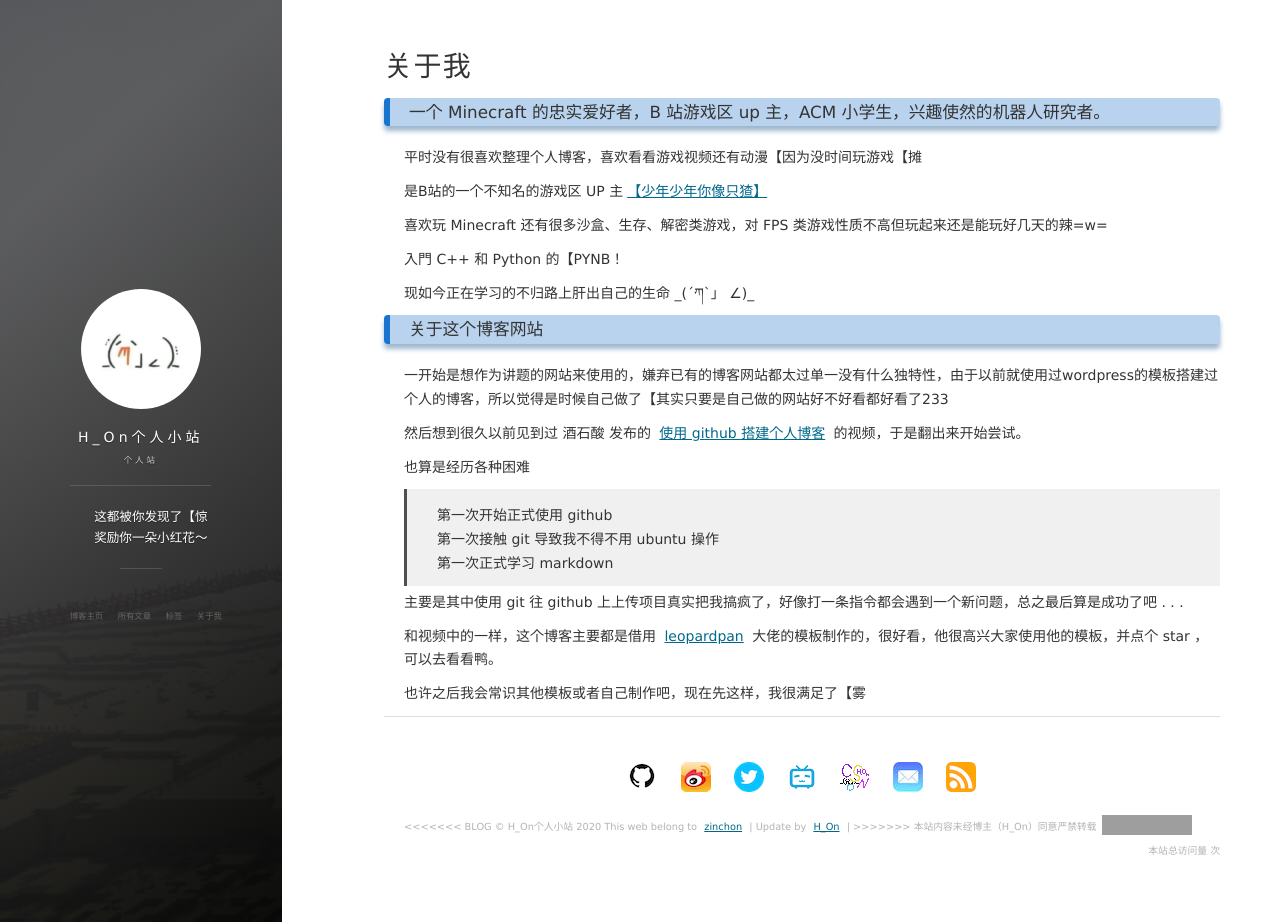
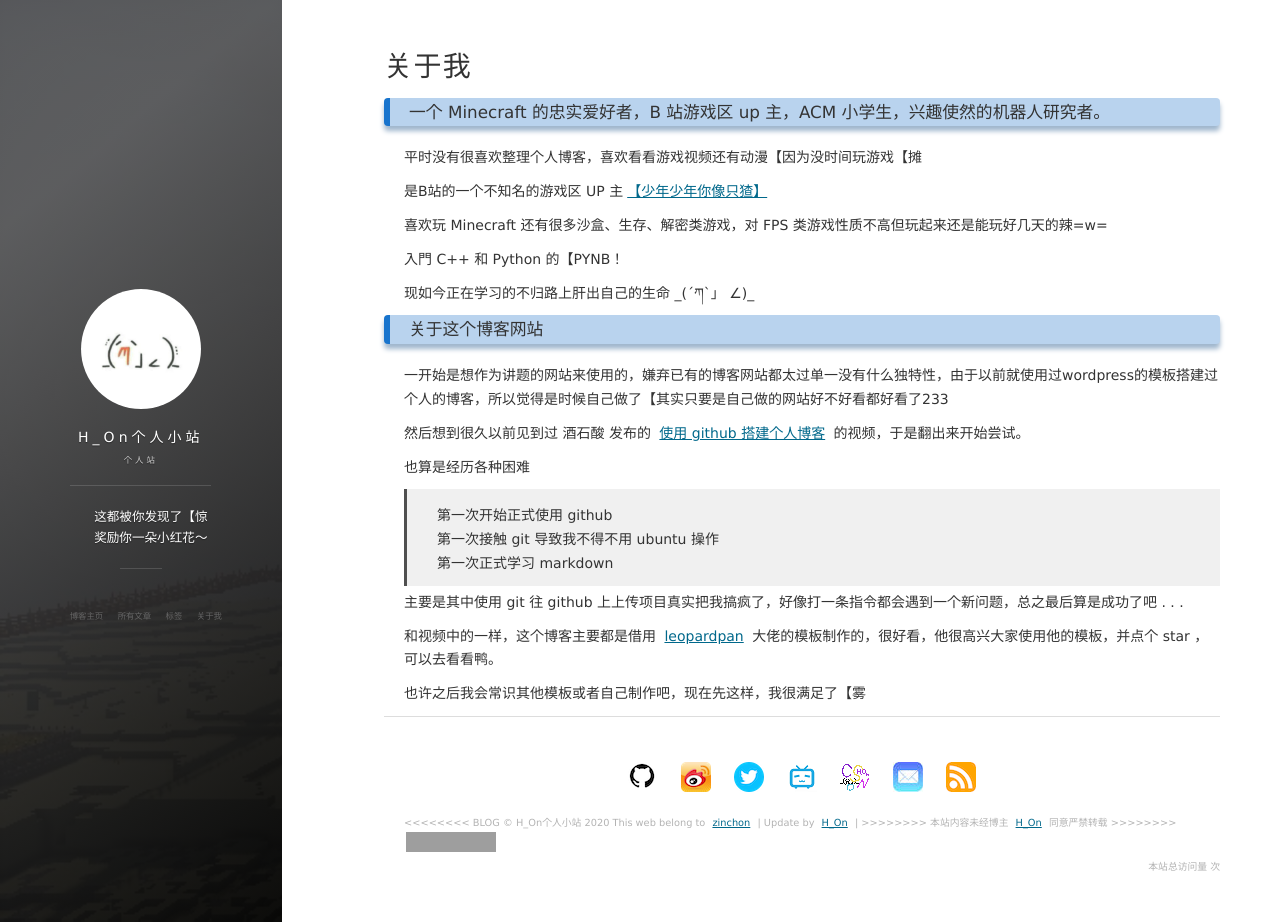
Before and after one commit to Hybrogen/Hybrogen.github.io, a Jekyll site: the page built from about.md, in a window 1280 px wide and 922 px high. Built offline with Jekyll 4.4.1, drawn with Linux system fonts in a browser that asks for light colours; nearby versions of some CDN libraries; comment, search, counter and statistics services are not loaded; some of the changed lines change nothing that is shown; grey boxes are pictures that could not be loaded.

Commit message:
未经同意严禁转载

```diff
--- a/_includes/footer.html
+++ b/_includes/footer.html
@@ -104,10 +104,10 @@
 
                 <div class = "footer_div">
                         <p class="copyright text-muted">
-                                <<<<<<< BLOG
-                                &copy; {{ site.title }} {{ site.time | date: '%Y' }} This web belong to <a href="https://hybrogen.github.io/about">zinchon</a> |
+                                <<<<<<<< BLOG &copy; {{ site.title }} {{ site.time | date: '%Y' }}
+                                This web belong to <a href="https://hybrogen.github.io/about">zinchon</a> |
                                 Update by <a href="https://hybrogen.github.io/">H_On</a> |
-                                >>>>>>> 本站内容未经博主（H_On）同意严禁转载
+                                >>>>>>>> 本站内容未经博主 <a href="https://hybrogen.github.io/">H_On</a> 同意严禁转载 >>>>>>>>
                                 <iframe
                                         style="margin-left: 2px; margin-bottom:-5px;"
                                         frameborder="0" scrolling="0" width="91px" height="20px"
```
